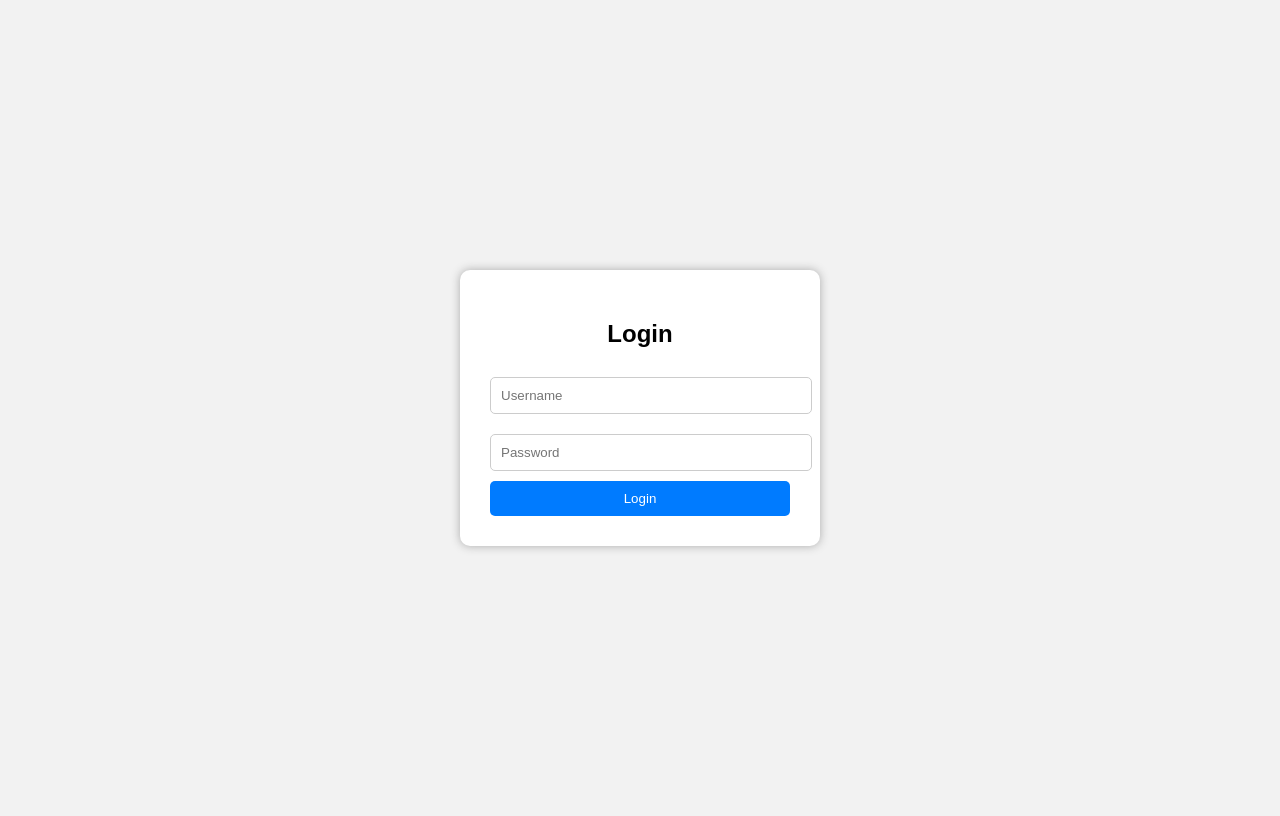
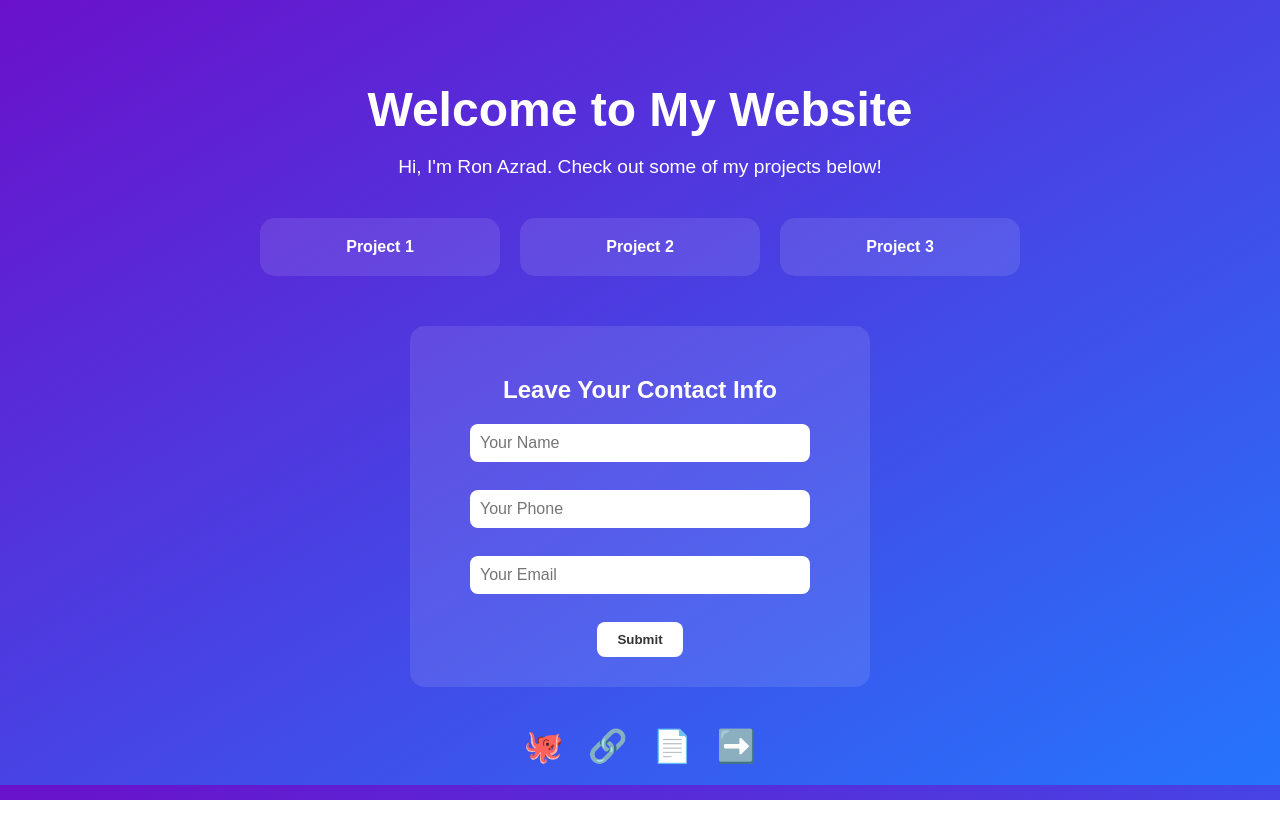
Before and after one commit to ronAzrad2004/Login, a plain HTML site: page index.html in a window 1280 px wide. Drawn offline with Linux system fonts and the light colour scheme.

Commit message:
Update index.html

```diff
--- a/index.html
+++ b/index.html
@@ -2,56 +2,139 @@
 <html lang="en">
 <head>
   <meta charset="UTF-8" />
-  <meta name="viewport" content="width=device-width, initial-scale=1.0" />
-  <title>Simple Login</title>
+  <meta name="viewport" content="width=device-width, initial-scale=1.0"/>
+  <title>Welcome to My Website</title>
   <style>
     body {
+      margin: 0;
       font-family: Arial, sans-serif;
-      background: #f2f2f2;
-      display: flex;
-      height: 100vh;
-      justify-content: center;
-      align-items: center;
-    }
-    .login-box {
-      background: #fff;
-      padding: 30px;
-      border-radius: 10px;
-      box-shadow: 0 0 10px #aaa;
-      width: 300px;
-    }
-    .login-box h2 {
+      background: linear-gradient(to bottom right, #6a11cb, #2575fc);
+      color: white;
       text-align: center;
     }
-    input[type="text"], input[type="password"] {
-      width: 100%;
+
+    .container {
+      padding: 50px 20px 20px;
+    }
+
+    h1 {
+      font-size: 3em;
+      margin-bottom: 10px;
+    }
+
+    p {
+      font-size: 1.2em;
+      margin-bottom: 40px;
+    }
+
+    .projects {
+      display: flex;
+      flex-wrap: wrap;
+      justify-content: center;
+      gap: 20px;
+      margin-bottom: 50px;
+    }
+
+    .project-box {
+      background-color: rgba(255, 255, 255, 0.1);
+      border-radius: 15px;
+      padding: 20px;
+      width: 200px;
+      transition: transform 0.3s ease;
+    }
+
+    .project-box:hover {
+      transform: scale(1.05);
+    }
+
+    .project-box a {
+      color: white;
+      text-decoration: none;
+      font-weight: bold;
+    }
+
+    .contact {
+      background-color: rgba(255, 255, 255, 0.1);
+      padding: 30px;
+      margin: 40px auto;
+      width: 80%;
+      max-width: 400px;
+      border-radius: 15px;
+    }
+
+    .contact input {
+      width: 80%;
       padding: 10px;
-      margin: 10px 0;
-      border: 1px solid #ccc;
-      border-radius: 5px;
+      border-radius: 8px;
+      border: none;
+      margin-bottom: 10px;
+      font-size: 1em;
     }
-    button {
-      width: 100%;
-      padding: 10px;
-      background: #007bff;
+
+    .contact button {
+      padding: 10px 20px;
+      border: none;
+      border-radius: 8px;
+      background-color: #ffffff;
+      color: #333;
+      font-weight: bold;
+      cursor: pointer;
+      transition: background-color 0.3s;
+    }
+
+    .contact button:hover {
+      background-color: #ddd;
+    }
+
+    .icons {
+      margin-top: 30px;
+    }
+
+    .icons a {
+      margin: 0 10px;
+      text-decoration: none;
       color: white;
-      border: none;
-      border-radius: 5px;
-      cursor: pointer;
+      font-size: 2em;
     }
-    button:hover {
-      background: #0056b3;
+
+    .icons a:hover {
+      color: #ddd;
     }
   </style>
 </head>
 <body>
-  <div class="login-box">
-    <h2>Login</h2>
-    <form action="/login" method="POST">
-      <input type="text" name="username" placeholder="Username" required />
-      <input type="password" name="password" placeholder="Password" required />
-      <button type="submit">Login</button>
-    </form>
+  <div class="container">
+    <h1>Welcome to My Website</h1>
+    <p>Hi, I'm Ron Azrad. Check out some of my projects below!</p>
+
+    <div class="projects">
+      <div class="project-box">
+        <a href="https://github.com/yourusername/project1" target="_blank">Project 1</a>
+      </div>
+      <div class="project-box">
+        <a href="https://github.com/yourusername/project2" target="_blank">Project 2</a>
+      </div>
+      <div class="project-box">
+        <a href="https://github.com/yourusername/project3" target="_blank">Project 3</a>
+      </div>
+    </div>
+
+    <div class="contact">
+      <h2>Leave Your Contact Info</h2>
+      <form>
+        <input type="text" placeholder="Your Name" required /><br><br>
+        <input type="tel" placeholder="Your Phone" required /><br><br>
+        <input type="email" placeholder="Your Email" required /><br><br>
+        <button type="submit">Submit</button>
+      </form>
+    </div>
+
+    <div class="icons">
+      <a href="https://github.com/yourusername" target="_blank" title="GitHub">🐙</a>
+      <a href="https://linkedin.com/in/yourusername" target="_blank" title="LinkedIn">🔗</a>
+      <a href="https://yourgithub.io/cv.pdf" target="_blank" title="CV">📄</a>
+      <a href="https://yourgithub.io/anotherpage.html" target="_blank" title="Projects">➡️</a>
+    </div>
   </div>
 </body>
 </html>
```
